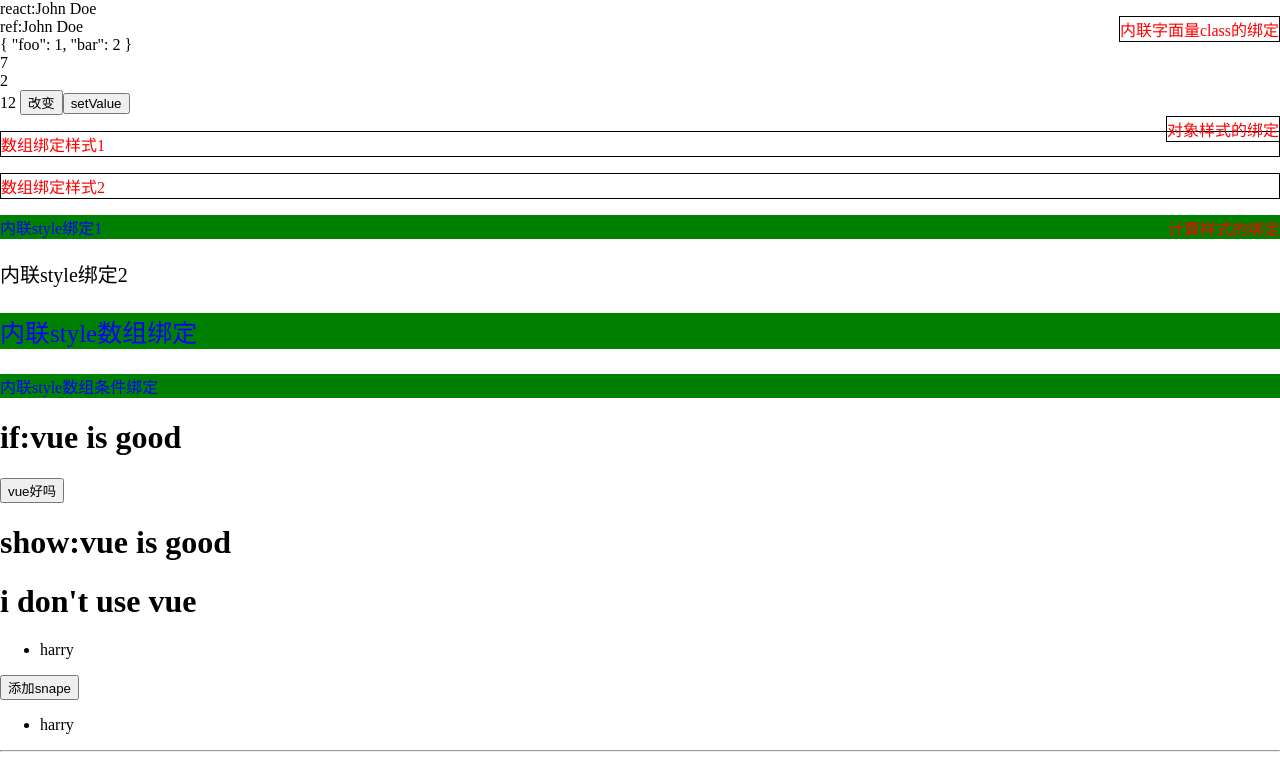
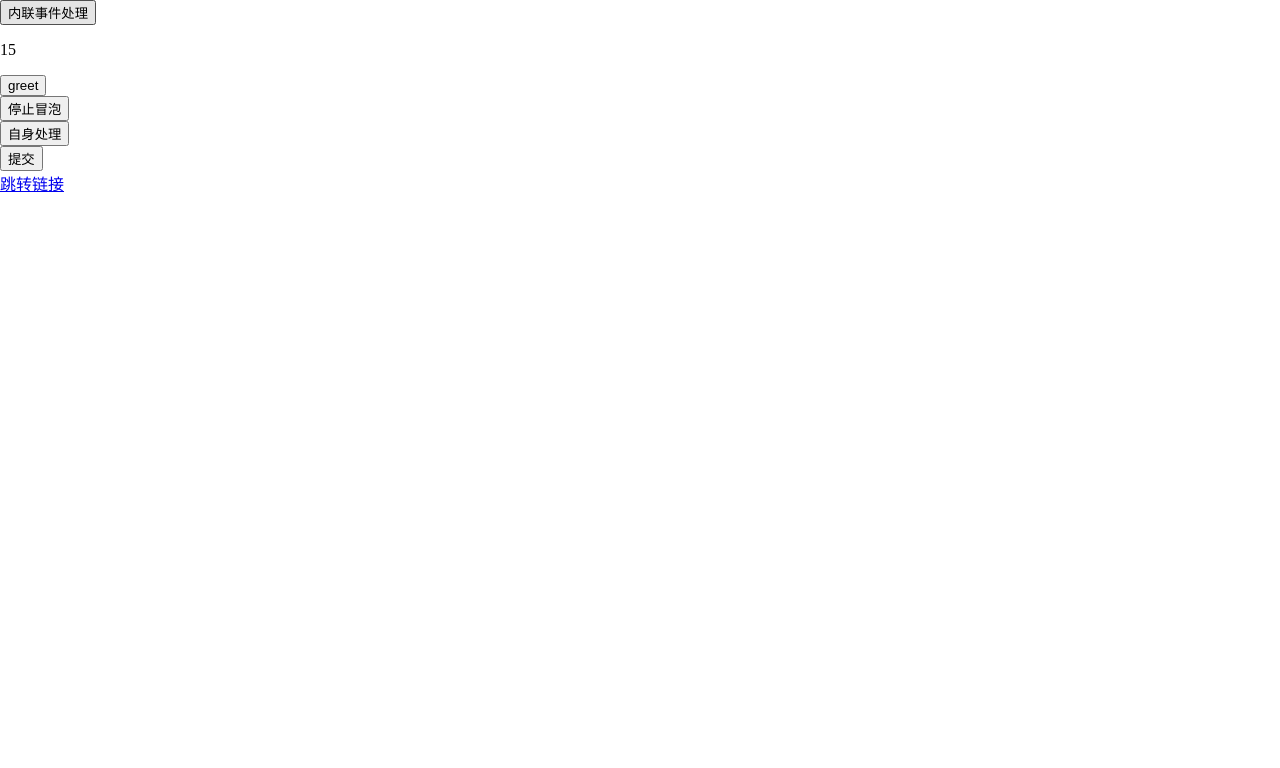
Before and after one commit to transport123/vuedemo, a Vue app: page / in a window 1280 px wide. Shown: the top 768 px of the page. Built offline with nearby package versions, Linux system fonts and the light colour scheme.

Commit message:
event and modifiers

```diff
--- /dev/null
+++ b/src/basic/EightToTen.vue
@@ -0,0 +1,53 @@
+<script setup>
+import {ref} from 'vue'
+const count=ref(15)
+const greeting=ref('vue!')
+
+
+function greet(event){
+    alert(`hello ${greeting.value}`)
+    if(event)
+    console.log(event.target)
+}
+
+function stopBubble(event){
+    console.log(event.currentTarget)
+}
+
+function selfEvent(){
+    console.log('self function')
+}
+
+function preventDefault(){
+    console.log('prevented')
+}
+
+function combinedMethod(){
+    console.log('stoped and prevented')
+}
+</script>
+
+<template>
+    <div>
+        <button @click="count++; count=count*2;Math.abs(count)">内联事件处理</button>
+        <p>{{count}}</p>
+        <button @click="greet">greet</button>
+    </div>
+
+    <div @click="stopBubble">
+        <button @click.stop="stopBubble">停止冒泡</button>
+    </div>
+
+    <div @click.self="selfEvent">
+        <button>自身处理</button>
+    </div>
+
+    <div>
+        <form action="http://baidu.com" method="get" @submit.prevent="preventDefault">
+            <input type="submit" value="提交"/>
+        </form>
+        <a href="http://baidu.com" @click.stop.prevent="combinedMethod">跳转链接</a>
+    </div>
+
+
+</template>
--- a/src/main.js
+++ b/src/main.js
@@ -1,5 +1,5 @@
 import { createApp } from 'vue'
-import APP from './vueguide/FourToEight.vue'
+import APP from './basic/EightToTen.vue'
 import ElementPlus from 'element-plus'
 import 'element-plus/dist/index.css'
 const app = createApp(APP)
```
Also changed, not shown: src/basic/FourToSeven.vue (renamed from src/vueguide/FourToEight.vue), src/basic/OptionApi.vue (renamed from src/vueguide/OptionApi.vue).
